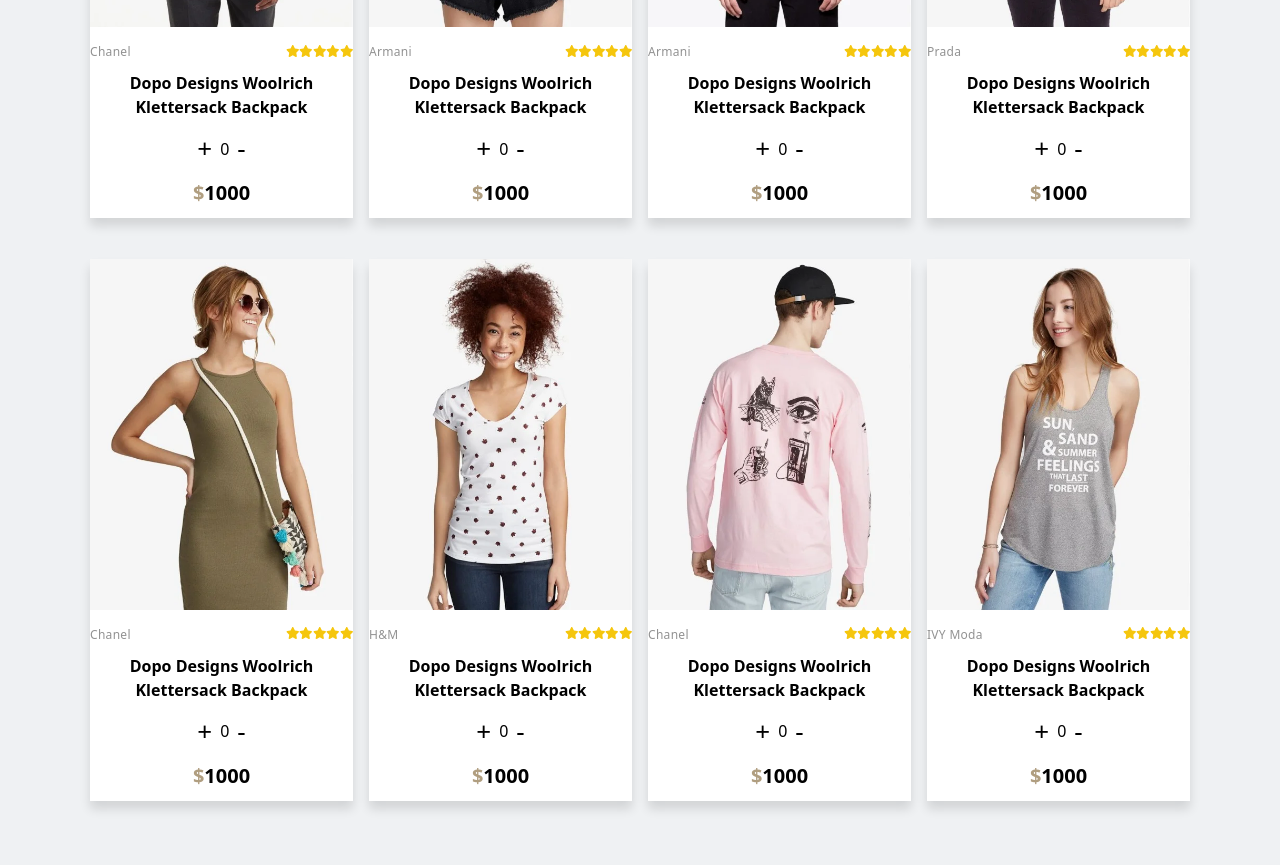
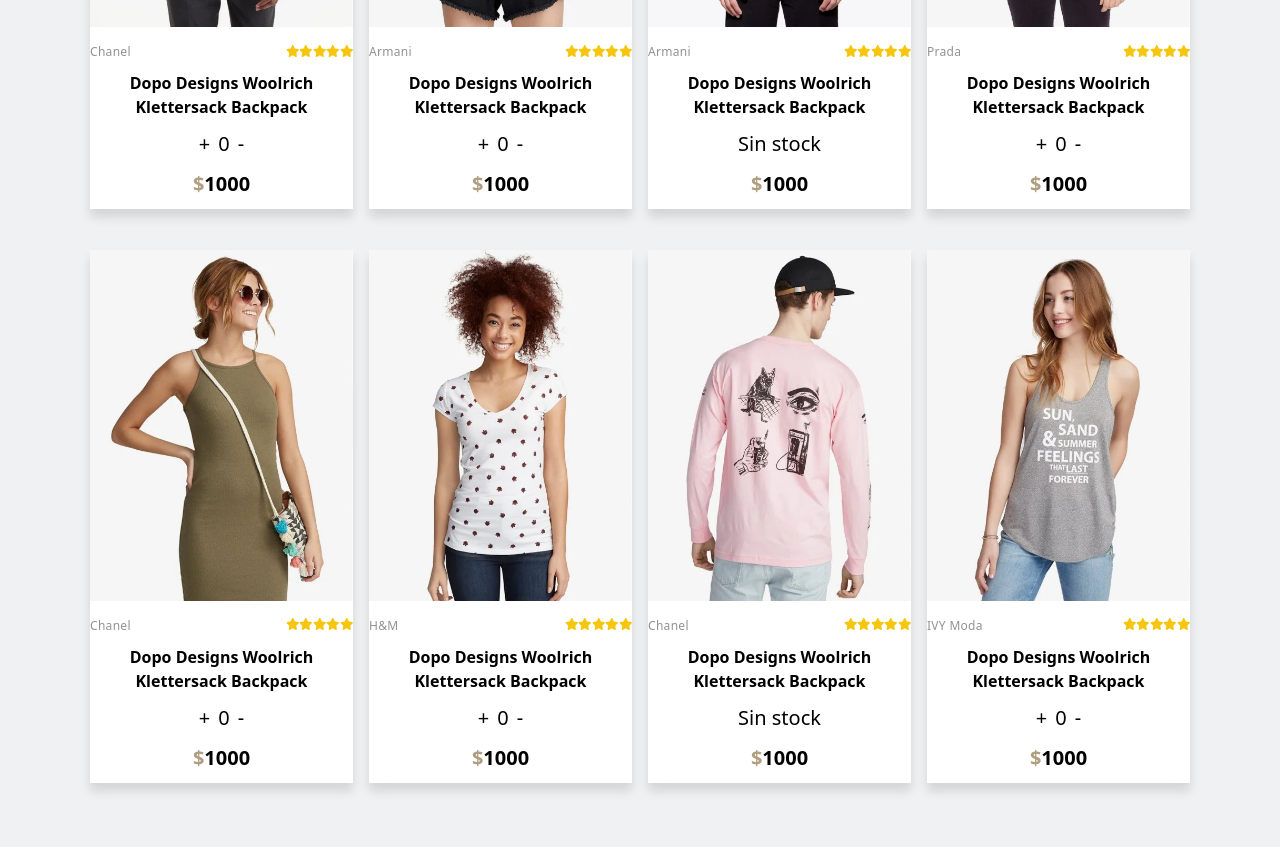
Before and after one commit to axel-cabanas-immergotv/flexindumentariaReact, a React (Create React App) app: page / in a window 1280 px wide. Shown: the part 1120-1985 px from the top of the page. Built offline with nearby package versions, Linux system fonts and the light colour scheme.

Commit message:
agregar sesion item sin stock

```diff
--- a/src/components/ItemCount/ItemCount.js
+++ b/src/components/ItemCount/ItemCount.js
@@ -1,5 +1,4 @@
 import React from "react"
-
 export default function ItemCount ({stock}){
     const [count, setCount] = React.useState(0);
     const handdleAdd = () => {
@@ -7,21 +6,28 @@ export default function ItemCount ({stock}){
             setCount(count + 1);
         };
     }
-
     const handdleRemove = () => {
-        if(count === 0) {
-            setCount(count + 0);
-        }
-         else {
-            setCount(count - 1)
+        if(count > 0) {
+            setCount(count - 1);
         }
     }
 
     return (
         <div className="banner__btn-container d-flex">
-            <button className="banner__link-btn px-2" onClick={handdleAdd}>+</button>
-            <p>{count}</p>
-            <button className="banner__link-btn px-2" onClick={handdleRemove}>-</button>
+            {
+                stock === 0
+                ? (
+                    <p>Sin stock</p>
+                )
+                : (
+                    <>
+                        <button className="banner__link-btn px-2" onClick={handdleAdd}>+</button>
+                        <p>{count}</p>
+                        <button className="banner__link-btn px-2" onClick={handdleRemove}>-</button>
+                    </>
+                )
+            }
         </div>
     )
+
 }
--- a/src/styles/parciales/_items.scss
+++ b/src/styles/parciales/_items.scss
@@ -55,12 +55,13 @@
             .banner__btn-container {
                 justify-content: center;
                 align-items: center;
+                font-size: 20px;
 
                 .banner__link-btn {
                     border: none;
                     background: none;
-                    font-size: 26px;
                 }
+
             }
 
             .banner__price {
```
